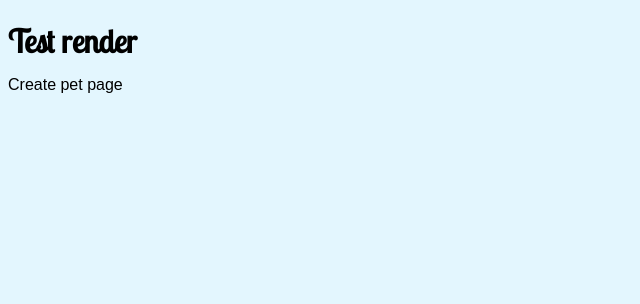
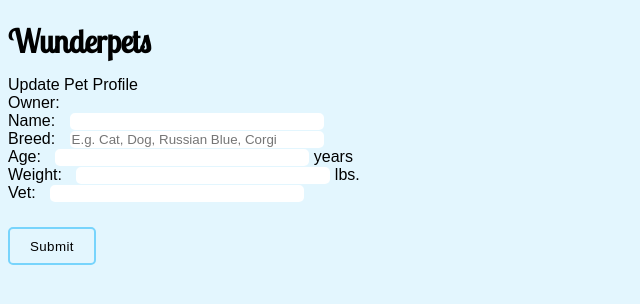
Before and after one commit to FFSS-38/Iteration, a React app: page /create in a window 1280 px wide. Shown: the top 304 px of the page, without its empty margins (0-640 px from the left). Built offline with nearby package versions, Linux system fonts and the light colour scheme; no server answers; a web font is replaced by a local one.

Commit message:
further components rendered, ready for fetch requests to be added

```diff
--- a/client/App.jsx
+++ b/client/App.jsx
@@ -1,9 +1,10 @@
 import React, { Component } from 'react';
-import { Switch, Routes, Route } from 'react-router-dom';
+import { Routes, Route } from 'react-router-dom';
 
 import LoginSignupPage from './components/LoginSignupPage';
 import HomePage from './components/HomePage';
 import ChooseCreatePetPage from './components/ChooseCreatePetPage';
+import CreateUpdatePet from './components/CreateUpdatePet';
 
 /*
       // Pet schema: {
@@ -20,7 +21,7 @@ import ChooseCreatePetPage from './components/ChooseCreatePetPage';
 
       user {
         userName: ""
-        arrayofPets: []
+        arrayofPets: [] // contains petID
       }
 */
 
@@ -32,9 +33,11 @@ class App extends Component {
 
     this.state = {
       user: {},
-      currentPet: {},
-      isDataLoaded: false,
+      petList: [], // an array that contains objects (each pet's data)
+      currentPet: {}, // could be index that corresponds to index of pet
+      // isDataLoaded: false,
       failedLoginAttempt: false,
+      // chosenPet: 0, // this will be petID
     };
 
     // this is where we bind methods to this
@@ -46,14 +49,30 @@ class App extends Component {
   attemptLogin = () => {};
   // ? Are we using OAuth? If not, send POST request with userName and password in request body
   // on response:
-  // is user is not authenticated
-  // setState failedLoginAttempt set to true (this triggers conditional rendering of "please try again or sign up");
-  // if user is authenticated, server should redirect to the /create endpoint (this will trigger this route?) and send user document
-  // setState: state.failedLoginAttempt to false (this returns to default, conditionally rendered div will not render)
-  // setState: state.user assigned value of response obj body (user document data)
-  choosePet = () => {};
+  //   is user is not authenticated
+  //    setState: failedLoginAttempt set to true (this triggers conditional rendering of "please try again or sign up");
+  //  if user is authenticated, server should redirect to the /create endpoint (this will trigger this route?) and send user document
+  //    setState: state.failedLoginAttempt to false (this returns to default, conditionally rendered div will not render)
+  //    setState: state.user assigned value of response obj body (user document data)
+  //    setState: state.petList assigned value of response obj body (list of pets)
+
+  choosePet = (petID) => {
+    //petID of chosen pet needs to be passed in to this function
+    fetch(`/getPetInfo?petId=${petID}`) //clarify this endpoint - I know this isn't secure. Do we care?
+      .then((res) => res.json())
+      .then((petInfo) => {
+        const currentPet = Object.assign({}, petInfo); //creates new copy of pet obj
+        return this.setState({ currentPet: currentPet }); // ** DOUBLE CHECK
+      })
+      .catch((err) => console.log('err in returning chosen pet data'));
+  };
   //GET request for data corresponding to chosen pet ID;
   // setState: state.currentPet assigned to response obj body (this should be chosen pet's pet document data from DB)
+  // COMPONENT DID MOUNT PLAN (NOT USING)
+  // setState: state.chosenPet = selected pet ID
+  //   redirect to home page (this will trigger componentDidMount, which sends fetch request to get pet data for chosenPet
+  //
+
   createPet = () => {};
   // POST request with req.body containing all inputted text
   // if successful, send back updated user data
@@ -80,6 +99,7 @@ class App extends Component {
     return (
       <div className='router'>
         <main>
+          <h1>Wunderpets</h1>
           <Routes>
             <Route
               exact
@@ -116,7 +136,7 @@ class App extends Component {
               exact
               path='/create'
               element={
-                <ChooseCreatePetPage
+                <CreateUpdatePet
                   // get user from state so we can list their pet(s)
                   user={this.state.user}
                   // if updating pet, current pet props will be needed; get them from state
@@ -129,6 +149,11 @@ class App extends Component {
                 />
               }
             />
+            <Route
+              exact
+              path='/choose'
+              element={<ChooseCreatePetPage user={this.state.user} />}
+            />
           </Routes>
         </main>
       </div>
--- a/client/components/ChooseCreatePetPage.jsx
+++ b/client/components/ChooseCreatePetPage.jsx
@@ -1,38 +1,8 @@
 import React, { Component } from 'react';
 
-// I don't think this will be used - all of this functionality will be put into onClick methods
-
-//This should fetch data from appropriate user upon successful login
-// this should set state to equal the data returned from fetch request
-// data to be returned: userData
 class ChooseCreatePetPage extends Component {
-  componentDidMount() {
-    fetch('getUserInfo') // => /username?userName=
-      .then((res) => res.json())
-      .then((data) => {
-        console.log('data from choose/create pet: ', data);
-      })
-      // this is where this.setState({}) is used to redefine state to retrieved data
-      // .then((characters, favs = {}) => {
-      //   const { characterIds, charactersById, nicknames, fav_foods } =
-      //     this.formatCharacters(characters);
-      //   return this.setState({
-      //     fetchedChars: true,
-      //     characterIds,
-      //     charactersById,
-      //     favs,
-      //     nicknames,
-      //     fav_foods,
-      //   });
-      // })
-      .catch((err) =>
-        console.log('App.componentDidMount: get characters: ERROR: ', err)
-      );
-  }
-
-  render() {
-    return <div>Create pet page</div>;
-  }
+  // for each pet in user list display name and avatar
+  // or click to create a new pet
 }
 
 export default ChooseCreatePetPage;
--- /dev/null
+++ b/client/components/CreateUpdatePet.jsx
@@ -0,0 +1,97 @@
+import React, { Component } from 'react';
+
+// I don't think this will be used - all of this functionality will be put into onClick methods
+
+//This should fetch data from appropriate user upon successful login
+// this should set state to equal the data returned from fetch request
+// data to be returned: userData
+class CreateUpdatePet extends Component {
+  componentDidMount() {
+    // if there is a current pet, load its data into the relevant fields
+    // remember that we're updating rather than creating a pet
+    // fetch('getUserInfo') // => /username?userName=
+    //   .then((res) => res.json())
+    //   .then((data) => {
+    //     console.log('data from choose/create pet: ', data);
+    //   })
+    // this is where this.setState({}) is used to redefine state to retrieved data
+    // .then((characters, favs = {}) => {
+    //   const { characterIds, charactersById, nicknames, fav_foods } =
+    //     this.formatCharacters(characters);
+    //   return this.setState({
+    //     fetchedChars: true,
+    //     characterIds,
+    //     charactersById,
+    //     favs,
+    //     nicknames,
+    //     fav_foods,
+    //   });
+    // })
+    // .catch((err) =>
+    //   console.log('App.componentDidMount: get characters: ERROR: ', err)
+    // );
+  }
+
+  render() {
+    //console.log(currentPet);
+    this.action = 'Create';
+    if (this.props.currentPet) {
+      // change to hasOwn to see if the pet has a defined name?
+      this.petName = this.props.currentPet.petName;
+      this.age = this.props.currentPet.age;
+      this.breed = this.props.currentPet.breed;
+      this.weight = this.props.currentPet.weight;
+      this.vetID = this.props.currentPet.vetID;
+      // trying to set a flag for whether we're updating or creating??
+      this.action = 'Update';
+    }
+    console.log('hi from pet creator');
+    console.log('action: ', this.action);
+    return (
+      <div>
+        <div className='banner'>{this.action} Pet Profile</div>
+        <div className='petInputs'>
+          <div>Owner: {this.props.user.name}</div>
+          <div>
+            Name:{' '}
+            <input
+              type='text'
+              id='newPetName'
+              value={this.petName ?? ''}
+              required
+            />
+          </div>
+          <div>
+            Breed:{' '}
+            <input
+              type='text'
+              id='newPetBreed'
+              value={this.breed ?? ''}
+              placeholder='E.g. Cat, Dog, Russian Blue, Corgi'
+              required
+            />
+          </div>
+          <div>
+            Age: <input type='age' id='newPetAge' value={this.age ?? ''} />{' '}
+            years
+          </div>
+          <div>
+            Weight:{' '}
+            <input
+              type='text'
+              id='newPetWeight'
+              value={this.weight ?? ''}
+              required
+            />{' '}
+            lbs.
+          </div>
+          Vet:{' '}
+          <input type='text' id='newPetVet' value={this.vetID ?? ''} required />
+        </div>
+        <button className='createUpdatePetButton'>Submit</button>
+      </div>
+    );
+  }
+}
+
+export default CreateUpdatePet;
--- a/client/index.html
+++ b/client/index.html
@@ -11,7 +11,6 @@
     <link rel="stylesheet" href="" />
   </head>
   <body>
-    <h1>Test render</h1>
     <div id="app"></div>
     <script src="./client/index.js" type="text.jsx"></script>
 
```
Also changed, not shown: client/components/cards/CreateUpdatePet.jsx (deleted).
